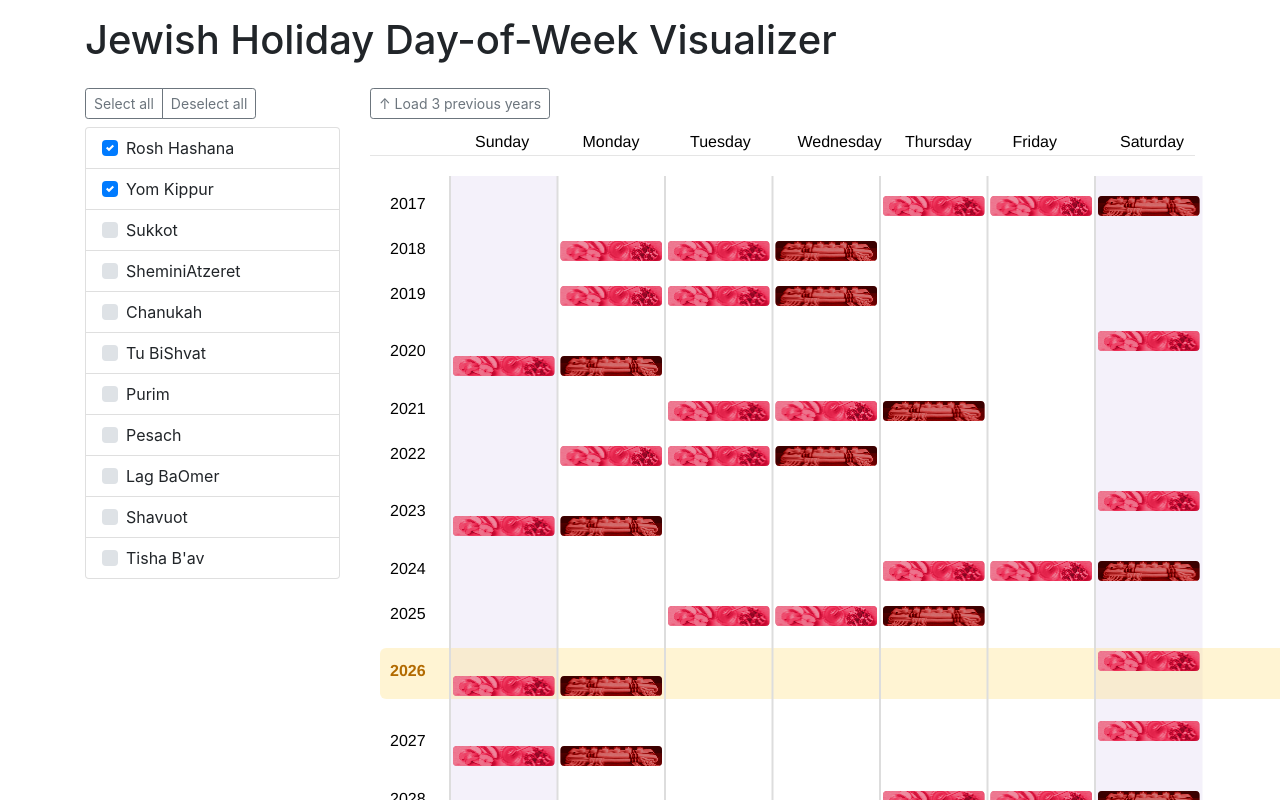
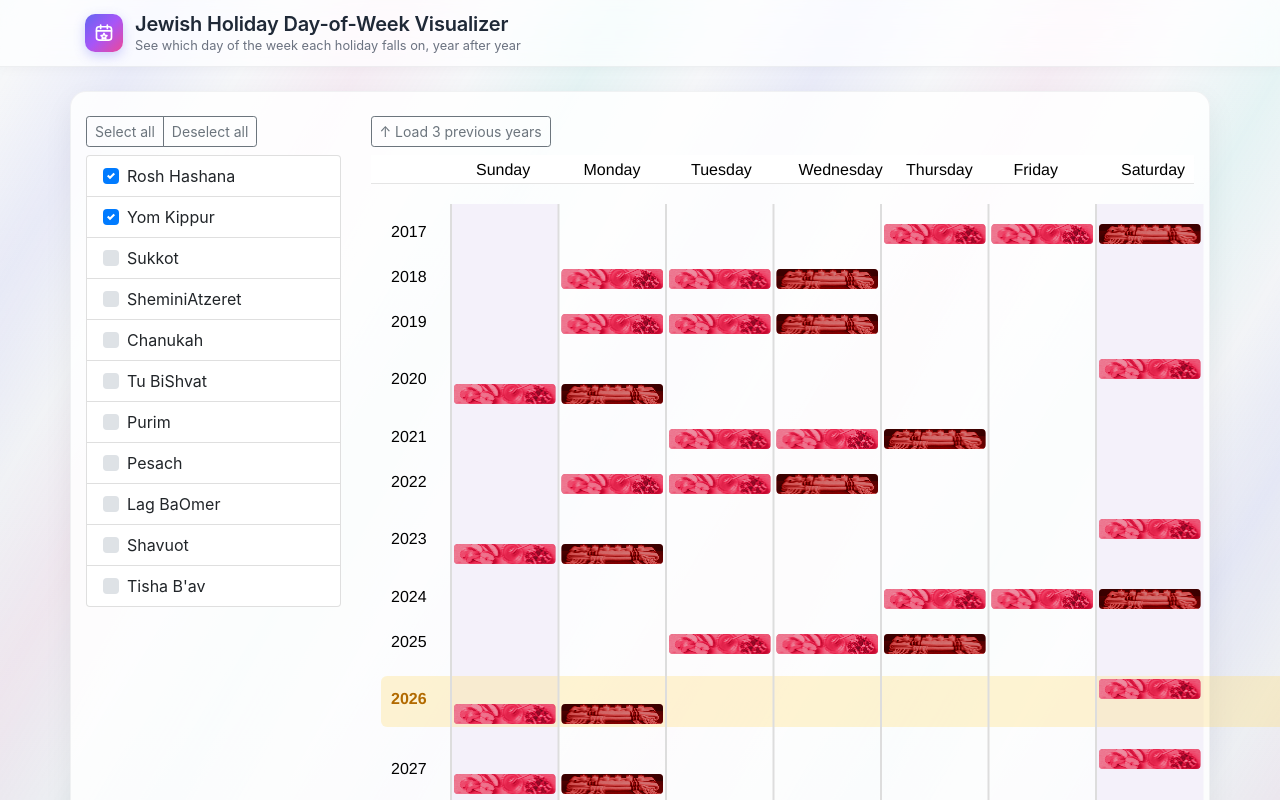
Before and after one commit to RaphiStein/ytdays, a website built with webpack: page index.html in a window 1280 px wide. Shown: the top 800 px of the page. Built offline with nearby package versions, Linux system fonts and the light colour scheme.

Commit message:
enhance UI with new navbar, background animations, and improved footer styling

```diff
--- a/index.html
+++ b/index.html
@@ -25,13 +25,26 @@
 
 <body>
 
-  <div class="container">
-
-    <div class="row mt-3">
-      <div class="col mb-3">
-        <h1>Jewish Holiday Day-of-Week Visualizer</h1>
+  <nav class="navbar app-navbar">
+    <div class="container">
+      <div class="navbar-brand app-brand">
+        <span class="brand-mark" aria-hidden="true">
+          <svg viewBox="0 0 24 24" width="20" height="20" fill="none" stroke="currentColor" stroke-width="2"
+            stroke-linecap="round" stroke-linejoin="round">
+            <rect x="3" y="4.5" width="18" height="16" rx="3" />
+            <path d="M3 9.5h18M8 2.5v4M16 2.5v4" />
+            <path d="M12 12.5l1.1 2.2 2.4.35-1.75 1.7.4 2.4-2.15-1.13-2.15 1.13.4-2.4-1.75-1.7 2.4-.35z" />
+          </svg>
+        </span>
+        <span class="brand-text">
+          <h1 class="brand-title">Jewish Holiday Day-of-Week Visualizer</h1>
+          <span class="brand-subtitle d-none d-sm-block">See which day of the week each holiday falls on, year after year</span>
+        </span>
       </div>
     </div>
+  </nav>
+
+  <div class="container app-panel">
 
     <div class="row">
       <div id="new-checkboxes-area" class="col-lg-3 col-sm-12 col-md-12">
@@ -98,7 +111,7 @@
     </div>
   </div>
 
-  <footer> By <a href="https://www.linkedin.com/in/raphistein">Raphi</a></footer>
+  <footer class="container app-footer"> By <a href="https://www.linkedin.com/in/raphistein">Raphi</a></footer>
 
   <!-- Scripts -->
   <!-- <script src="https://d3js.org/d3.v4.min.js">
--- a/styles/index.scss
+++ b/styles/index.scss
@@ -2,13 +2,14 @@
  * index.scss
  * - Add any styles you want here!
  */
-
 .yearGroup {
   fill: yellow;
 }
+
 .bar {
   fill: steelblue;
 }
+
 div.tooltip {
   position: absolute;
   text-align: center;
@@ -21,20 +22,129 @@ div.tooltip {
   border-radius: 8px;
   pointer-events: none;
 }
+
 text {
   font-family: Helvetica;
 }
 
-#checkboxes-area {
+/* App background: near-white grey with slowly drifting soft color stripes */
+html {
+  background: linear-gradient(180deg, #f7f8fa 0%, #eceef2 100%) fixed;
+  min-height: 100%;
 }
-#calendar-area {
+
+body {
+  background: transparent;
+}
+
+body::before {
+  content: "";
+  position: fixed;
+  top: 0;
+  bottom: 0;
+  /* Extra width on the left so the drifting layer never exposes an edge */
+  left: -700px;
+  right: 0;
+  z-index: -1;
+  pointer-events: none;
+  background-image: repeating-linear-gradient(
+    120deg,
+    rgba(129, 140, 248, 0) 0px,
+    rgba(129, 140, 248, 0.1) 100px,
+    rgba(129, 140, 248, 0) 200px,
+    rgba(244, 114, 182, 0.08) 300px,
+    rgba(244, 114, 182, 0) 400px,
+    rgba(45, 212, 191, 0.08) 500px,
+    rgba(45, 212, 191, 0) 600px
+  );
+  will-change: transform;
+  animation: background-drift 60s linear infinite;
+}
+
+/* One full stripe period: 600px along the 120deg gradient = 600 / sin(120deg) horizontally */
+@keyframes background-drift {
+  from {
+    transform: translateX(0);
+  }
+  to {
+    transform: translateX(692.82px);
+  }
+}
+
+@media (prefers-reduced-motion: reduce) {
+  body::before {
+    animation: none;
+  }
+}
+
+.app-navbar {
+  margin-bottom: 1.5rem;
+  padding: 0.75rem 0;
+  background: rgba(255, 255, 255, 0.72);
+  -webkit-backdrop-filter: blur(12px) saturate(160%);
+  backdrop-filter: blur(12px) saturate(160%);
+  border-bottom: 1px solid rgba(15, 23, 42, 0.06);
+  box-shadow: 0 1px 12px rgba(15, 23, 42, 0.04);
+}
+
+.app-brand {
+  display: flex;
+  align-items: center;
+  margin: 0;
+  padding: 0;
+  white-space: normal;
+}
+
+.brand-mark {
+  display: inline-flex;
+  flex-shrink: 0;
+  align-items: center;
+  justify-content: center;
+  width: 38px;
+  height: 38px;
+  margin-right: 0.75rem;
+  border-radius: 10px;
+  color: #fff;
+  background: linear-gradient(135deg, #6366f1 0%, #a855f7 50%, #ec4899 100%);
+  box-shadow: 0 4px 12px rgba(99, 102, 241, 0.3);
+}
+
+.brand-text {
+  display: flex;
+  flex-direction: column;
+  line-height: 1.2;
+}
+
+.brand-title {
+  margin: 0;
+  font-size: 1.25rem;
+  font-weight: 600;
+  letter-spacing: -0.01em;
+  color: #1f2937;
+}
+
+.brand-subtitle {
+  margin-top: 0.15rem;
+  font-size: 0.8rem;
+  color: #6b7280;
+}
+
+.app-panel {
+  padding-top: 1.5rem;
+  padding-bottom: 1.5rem;
+  background: rgba(255, 255, 255, 0.85);
+  border: 1px solid rgba(15, 23, 42, 0.05);
+  border-radius: 16px;
+  box-shadow: 0 10px 30px rgba(15, 23, 42, 0.06);
 }
 
 .day-header {
   position: sticky;
   top: 0;
   z-index: 10;
-  background: #fff;
+  background: rgba(255, 255, 255, 0.94);
+  -webkit-backdrop-filter: blur(8px);
+  backdrop-filter: blur(8px);
   border-bottom: 1px solid #e5e5e5;
 }
 
@@ -97,8 +207,9 @@ text {
 }
 
 footer {
-  margin-top: 2rem;
+  margin-top: 1.5rem;
   font-style: oblique;
   font-variant: all-petite-caps;
-  padding: 1rem 3rem;
+  padding: 1rem 15px 2rem;
+  color: #6b7280;
 }
```
Also changed, not shown: styles/index.css.
